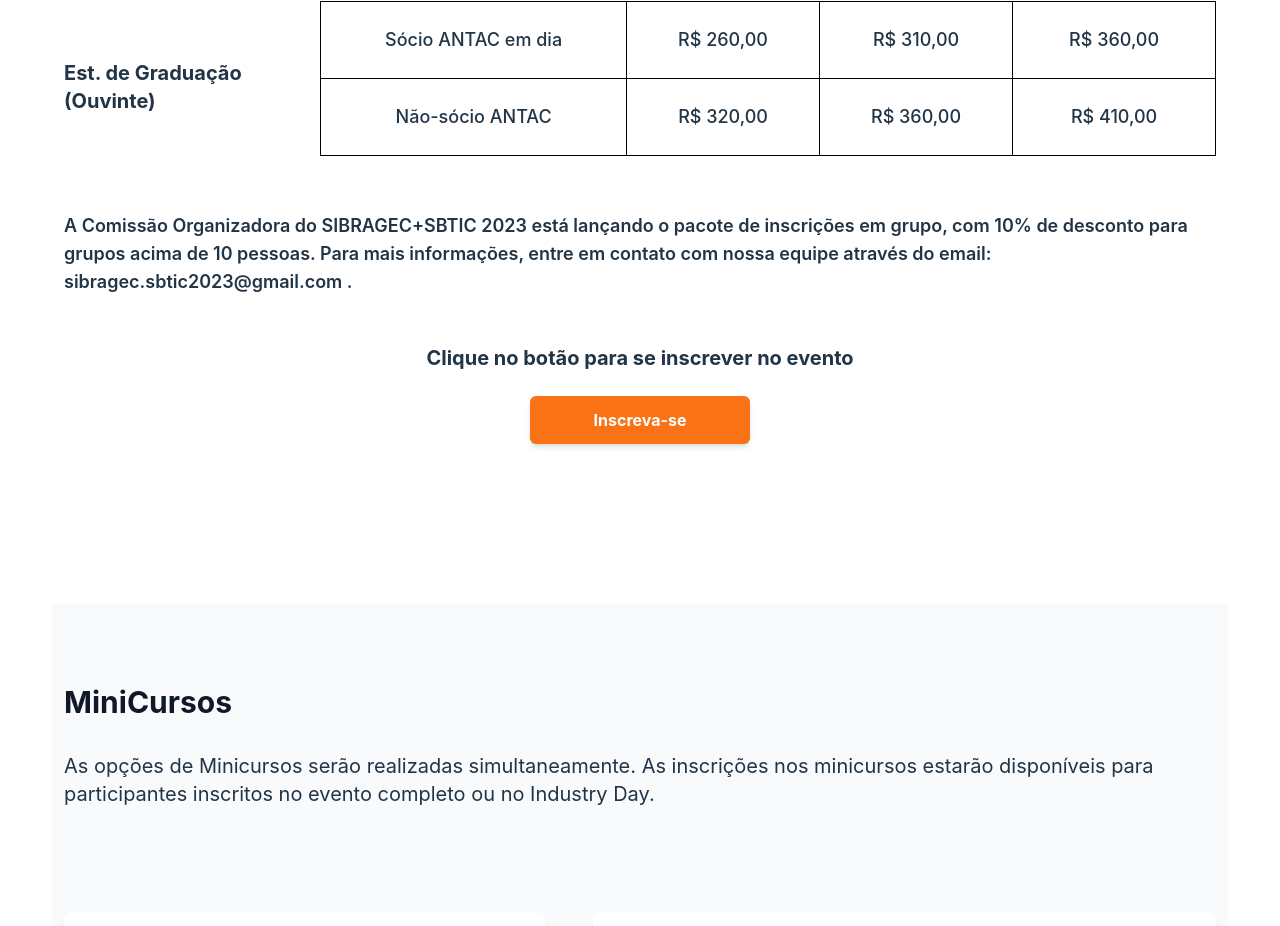
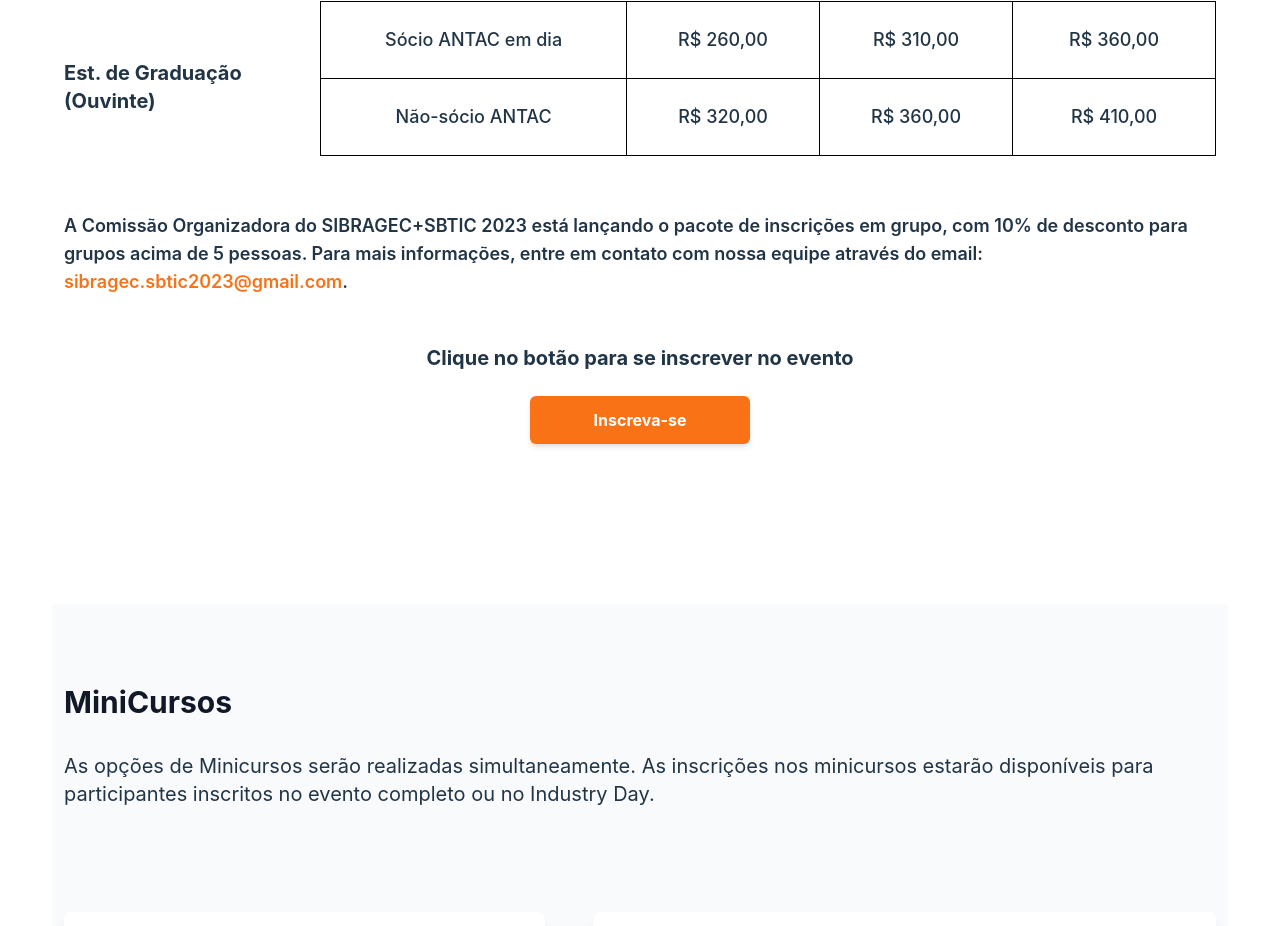
Before and after one commit to softeam-org/sibragecsbtic-web, a React (Vite) app: page /inscricoes in a window 1280 px wide. Shown: the part 2370-3296 px from the top of the page. Built offline with nearby package versions, Linux system fonts and the light colour scheme; what tailwind-nord would draw is missing.

Commit message:
Change description

```diff
--- a/src/components/Prices.jsx
+++ b/src/components/Prices.jsx
@@ -152,8 +152,13 @@
           <p className='text-nord1 text-lg font-semibold pt-6 pb-12'>
             A Comissão Organizadora do SIBRAGEC+SBTIC 2023 está lançando o
             pacote de inscrições em grupo, com 10% de desconto para grupos acima
-            de 10 pessoas. Para mais informações, entre em contato com nossa
-            equipe através do email: sibragec.sbtic2023@gmail.com .
+            de 5 pessoas. Para mais informações, entre em contato com nossa
+            equipe através do email: <a
+              className="text-orange-500 text-underline"
+              href="mailto:sibragec.sbtic2023@gmail.com"
+            >
+              sibragec.sbtic2023@gmail.com
+            </a>.
           </p>
           <div className="flex flex-col w-100 justify-center items-center gap-6">
           <p className="text-nord-0 text-xl font-bold">
```
